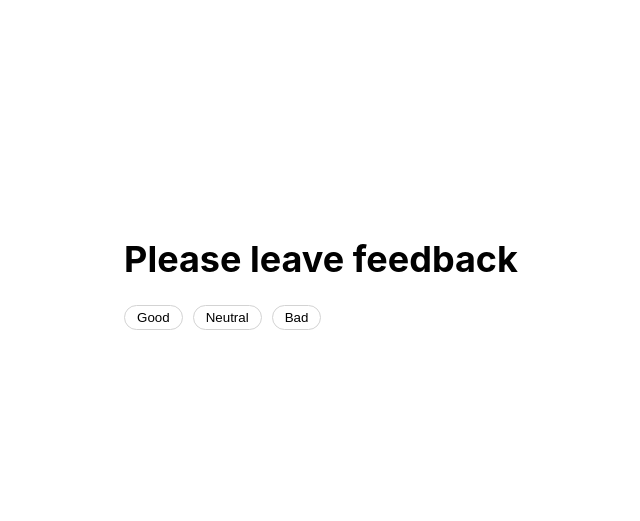
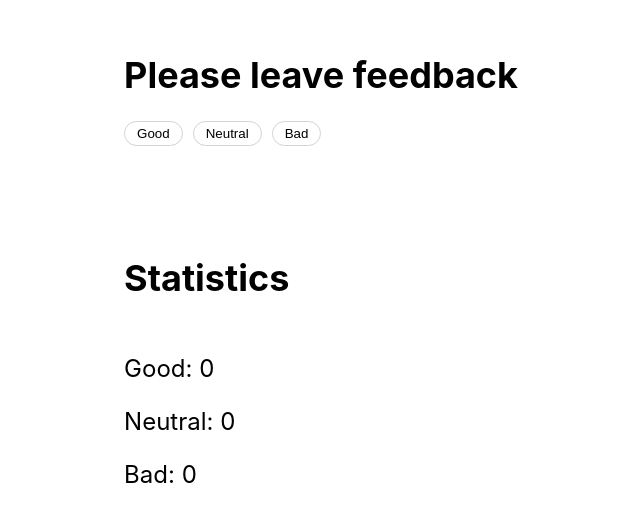
Before and after one commit to olhabahaieva/goit-react-hw-02-feedback, a React (Create React App) app: page / in a window 1280 px wide. Shown: the part 129-650 px from the top of the page, without its empty margins (319-959 px from the left). Built offline with nearby package versions, Linux system fonts and the light colour scheme.

Commit message:
added stats block

```diff
--- a/src/components/Feedback/Feedback.jsx
+++ b/src/components/Feedback/Feedback.jsx
@@ -14,8 +14,8 @@ class Feedback extends Component {
     });
   };
 
-  handleSubmit = (e) => {
-    e.preventDefault()
+  handleSubmit = e => {
+    e.preventDefault();
     this.props.createStats({
       good: this.state.good,
       neutral: this.state.neutral,
@@ -62,6 +62,13 @@ class Feedback extends Component {
               Bad
             </button>
           </form>
+          <div className={css.stats} />
+          <h2 className={css.heading}>Statistics</h2>
+          <div>
+            <p className={css.text}>Good: 0</p>
+            <p className={css.text}>Neutral: 0</p>
+            <p className={css.text}>Bad: 0</p>
+          </div>
         </div>
       </>
     );
--- a/src/components/Feedback/Feedback.module.css
+++ b/src/components/Feedback/Feedback.module.css
@@ -18,3 +18,11 @@
     border-radius: 24px;
     background-color: white;
 }
+
+.stats{
+    margin-top: 80px;
+}
+
+.text{
+    font-size: 24px;
+}
```
